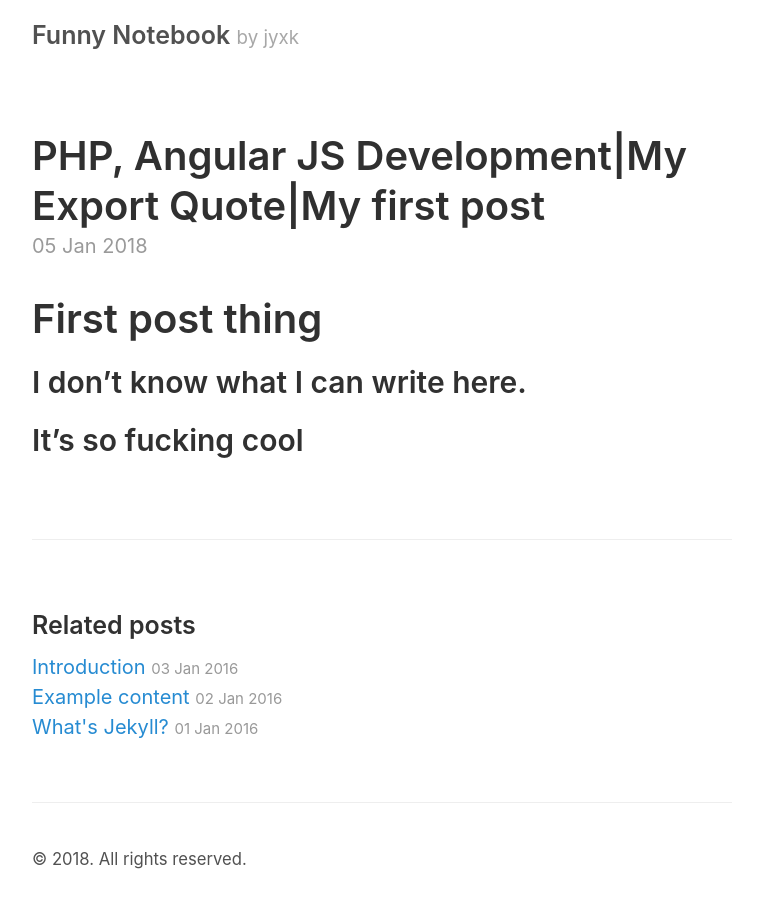
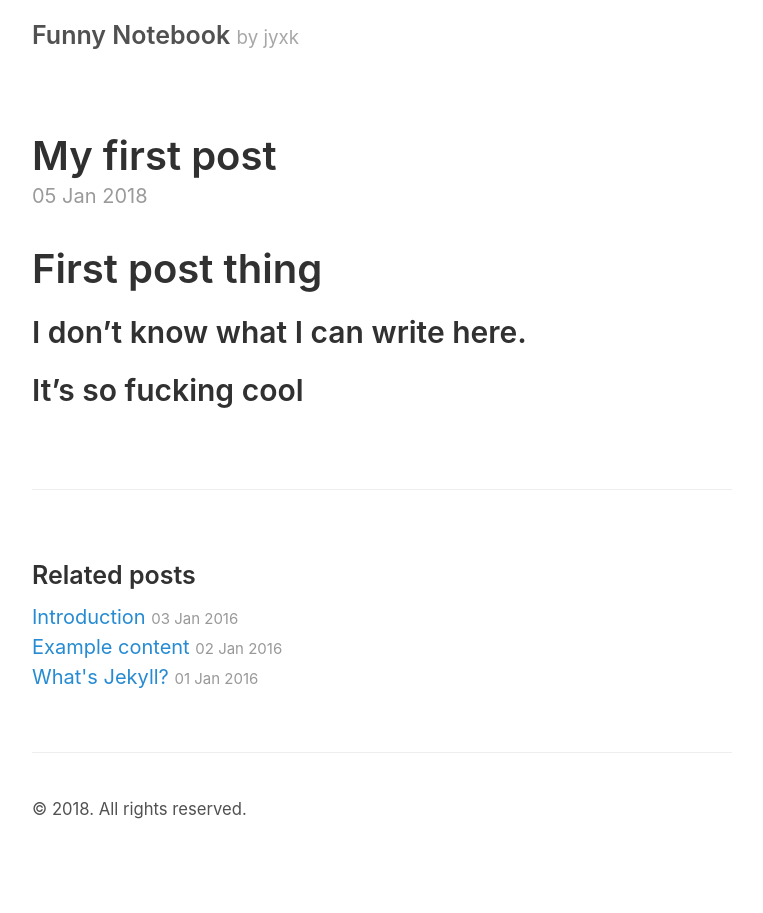
Before and after one commit to jyxk/jyxkBlog, a Jekyll site: the page built from _posts/2018-01-05-first-post.md, in a window 1280 px wide. Shown: the whole page, without its empty margins (258-1021 px from the left). Built offline with Jekyll 4.4.1, drawn with Linux system fonts in a browser that asks for light colours.

Commit message:
fuck jekyll once more

```diff
--- a/_posts/2018-01-05-first-post.md
+++ b/_posts/2018-01-05-first-post.md
@@ -3,7 +3,7 @@
     comments: true
     date: 2018-01-05 20:00:32+00:00
     layout: post
-    title: PHP, Angular JS Development|My Export Quote|My first post
+    title: My first post
     categories:
     - Works
     - Tech
```
